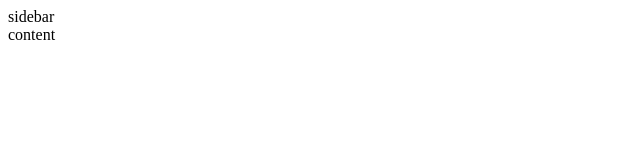
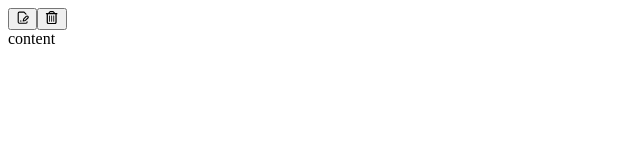
Before and after one commit to J-dev740/OpenNote, a React (Vite) app in the folder src/renderer/: page / in a window 1280 px wide. Shown: the top 160 px of the page, without its empty margins (0-640 px from the left). Built offline with nearby package versions, Linux system fonts and the light colour scheme.

Commit message:
create actionbuttonrow for file actions

```diff
--- a/src/renderer/src/App.tsx
+++ b/src/renderer/src/App.tsx
@@ -1,11 +1,11 @@
-import { Content, RootLayout,SideBar, DraggableTopBar } from "@/components"
+import { Content, RootLayout,SideBar, DraggableTopBar,ActionButtonsRow } from "@/components"
 const App=()=>{
   return (
     <>
       <DraggableTopBar/>
     <RootLayout className="bg-black bg-opacity-80">
       <SideBar  className="p-2">
-        sidebar
+        <ActionButtonsRow className="flex justify-between mt-1"/>
       </SideBar>
       <Content className="border-l border-zinc-900/50 border-l-white/20">
         content
--- /dev/null
+++ b/src/renderer/src/components/ActionButtonsRow.tsx
@@ -0,0 +1,10 @@
+import { ComponentProps } from "react";
+import { DeleteNoteButton, NewNoteButton } from "./Button";
+
+
+export const ActionButtonsRow=({...props}:ComponentProps<'div'>)=>{
+    return (<div {...props}>
+        <NewNoteButton/>
+        <DeleteNoteButton/>
+    </div>)
+}
--- a/src/renderer/src/components/Button/DeleteNoteButton.tsx
+++ b/src/renderer/src/components/Button/DeleteNoteButton.tsx
@@ -1,7 +1,7 @@
 import { ActionButton, ActionButtonProps } from "./ActionButton";
 import {FaRegTrashCan} from 'react-icons/fa6'
-export const DeleteNoteButton=({...props}:ActionButtonProps)=>{
+export const DeleteNoteButton=({...props}:ActionButtonProps)=>(
     <ActionButton {...props}>
         <FaRegTrashCan className="w-4 h-4 text-zinc-300"/>
     </ActionButton>
-}
+)
--- a/src/renderer/src/components/index.ts
+++ b/src/renderer/src/components/index.ts
@@ -1,3 +1,4 @@
 export * from './AppLayout'
 export * from './DraggableTopBar'
 export * from './Button'
+export * from './ActionButtonsRow'
```
